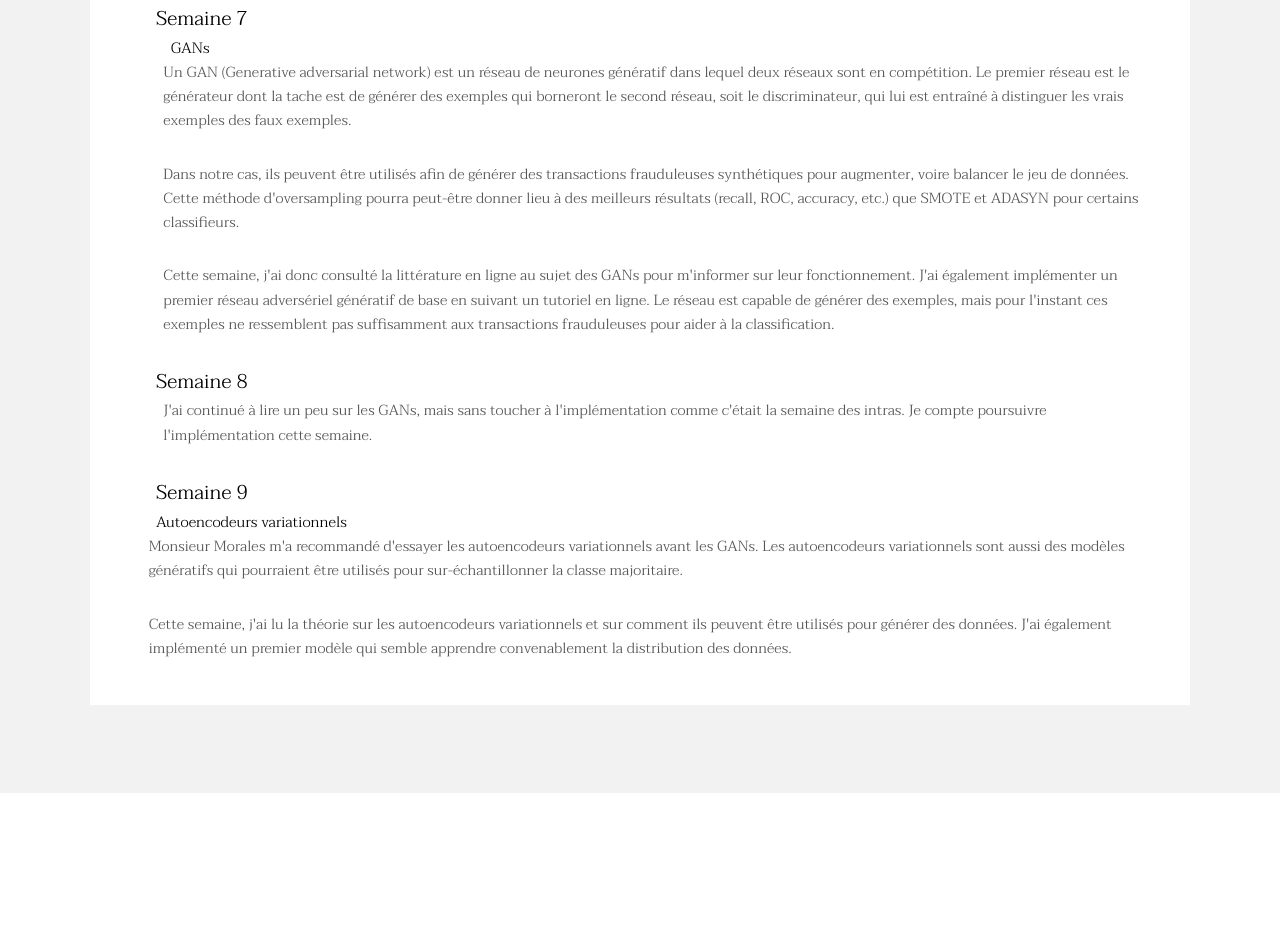
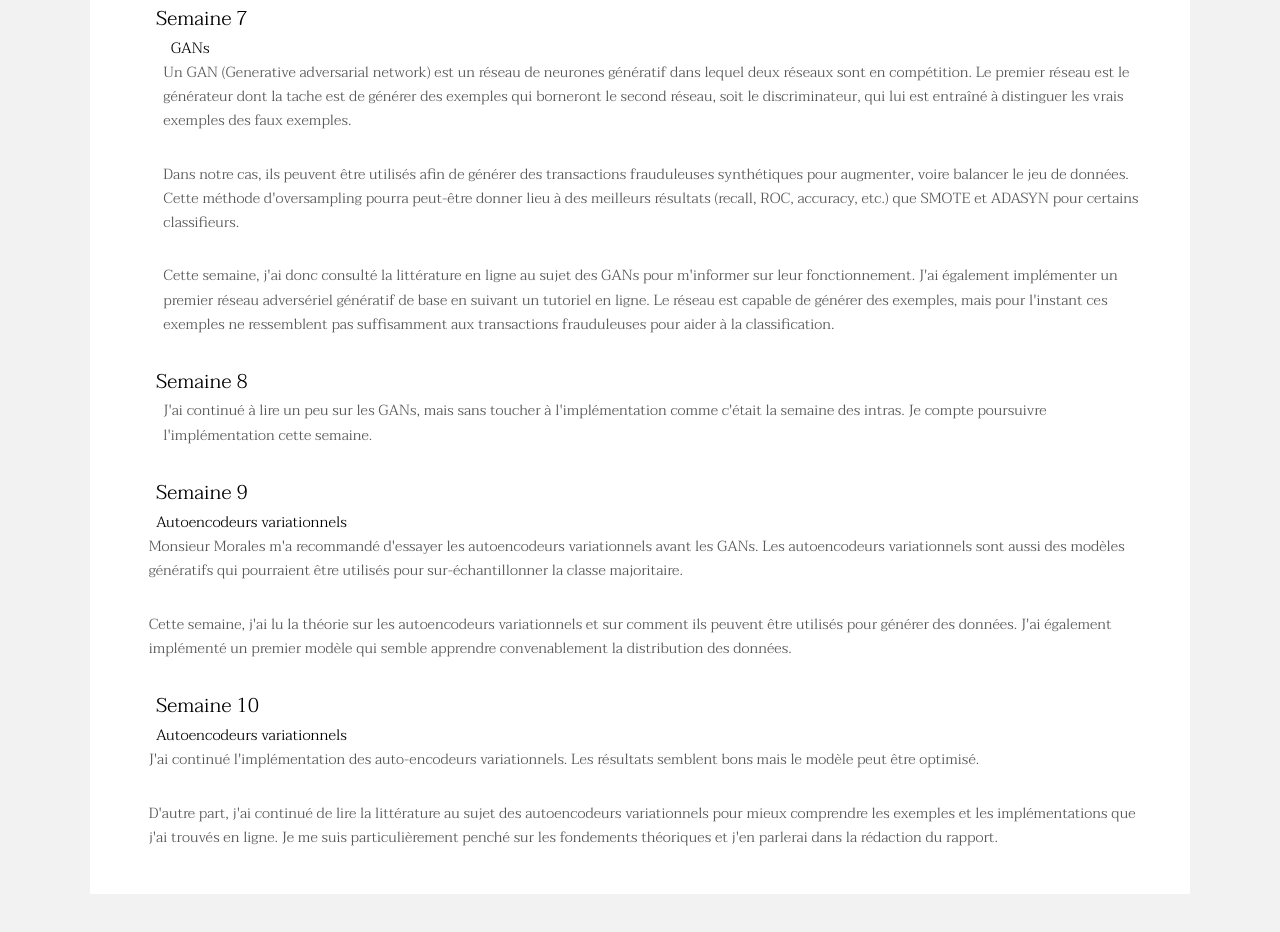
Before and after one commit to PascalJD/FraudDetection, a plain HTML site: page index.html in a window 1280 px wide. Shown: the part 3273-4205 px from the top of the page. Before the commit the page ends 4066 px from the top, so only its background shows below. Drawn offline with Linux system fonts and the light colour scheme.

Commit message:
Semaine 10 VAE suite

```diff
--- a/index.html
+++ b/index.html
@@ -138,7 +138,17 @@
 									<p>
 										Cette semaine, j'ai lu la théorie sur les autoencodeurs variationnels et sur comment ils peuvent être utilisés pour générer des données. J'ai également implémenté un premier modèle qui semble apprendre convenablement la distribution des données.
 									</p>
+								<li>Semaine 10</li>
+									<li style="font-size: 15px;">Autoencodeurs variationnels</li>
+									<p>
+										J'ai continué l'implémentation des auto-encodeurs variationnels. Les résultats semblent bons mais le modèle peut être optimisé.
+									</p>
+									<p>
+										D'autre part, j'ai continué de lire la littérature au sujet des autoencodeurs variationnels pour mieux comprendre les exemples et les implémentations que j'ai trouvés en ligne. Je me suis particulièrement penché sur les fondements théoriques et j'en parlerai dans la rédaction du rapport.
+									</p>
+
 								</ul>
+
 							</ul>
 
 						</div>
```
